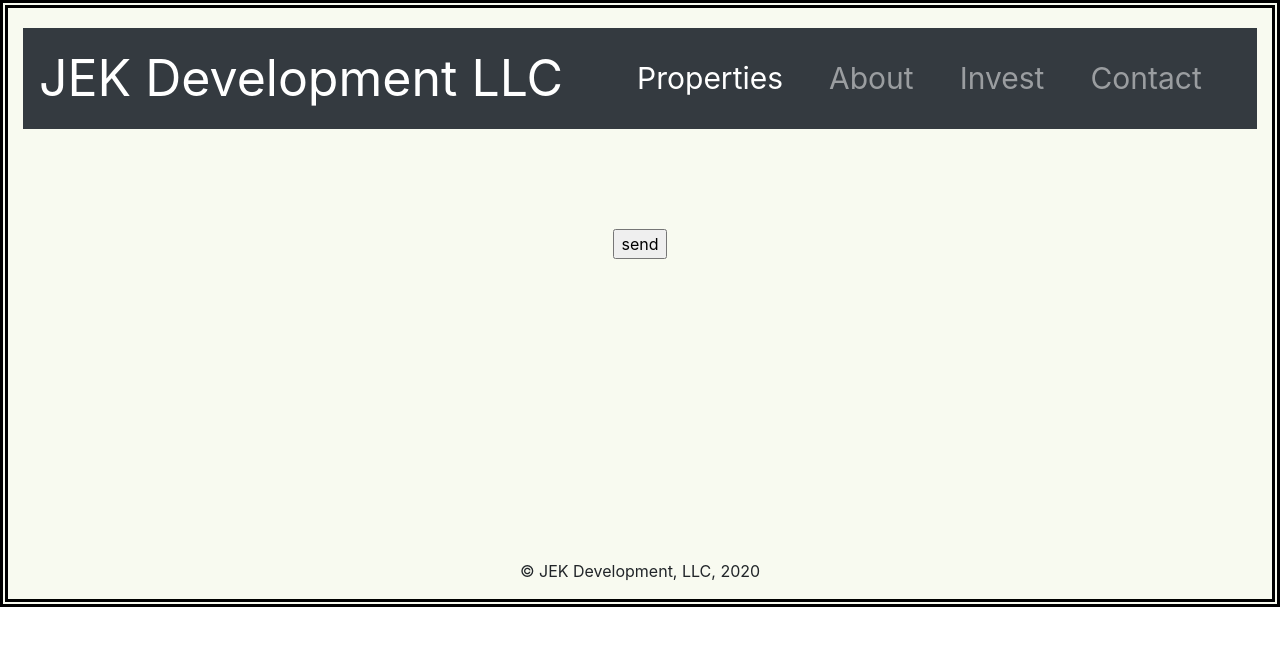
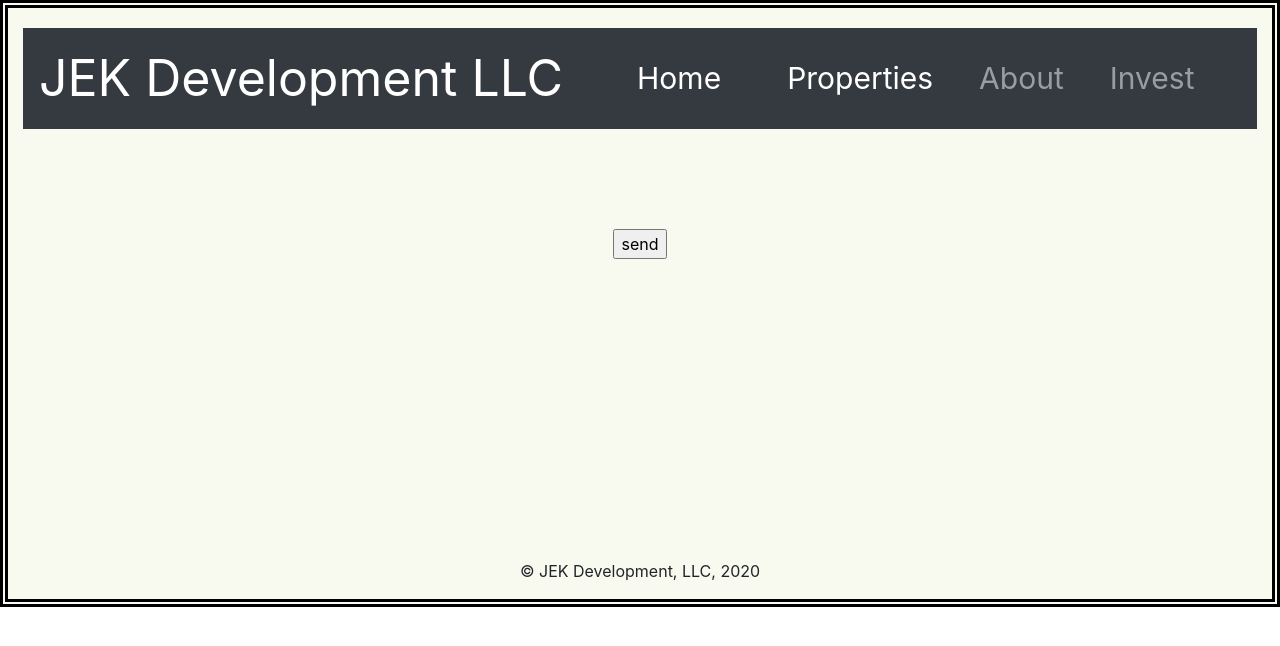
Before and after one commit to ewnike/JEK_Housing, a Django app: page /contact in a window 1280 px wide. Shown: the top 646 px of the page. Run offline with Django 3.2, Linux system fonts and the light colour scheme; parts of the project's set-up code (start-up, migrations or seed data) failed here and were passed over; some libraries are stand-ins or nearby versions.

Commit message:
corrected page titles in navbar

```diff
--- a/apps/housing/templates/housing/contact.html
+++ b/apps/housing/templates/housing/contact.html
@@ -29,10 +29,11 @@ $(document).ready(function(){
               </button>
               <div class="collapse navbar-collapse" id="navbarNavAltMarkup">
               <div class="navbar-nav">
+                <a class="nav-item nav-link active"style= "font-size: 30px; margin-left: 50px;" href="{% url 'housing:index' %}">Home <span class="sr-only">(current)</span></a>
                 <a class="nav-item nav-link active"style= "font-size: 30px; margin-left: 50px;" href="{% url 'housing:property_list' %}">Properties <span class="sr-only">(current)</span></a>
                 <a class="nav-item nav-link"style= "font-size: 30px;margin-left: 30px;" href="{% url 'housing:about_us' %}">About</a>
                 <a class="nav-item nav-link" style= "font-size: 30px;margin-left: 30px;"href="{% url 'housing:invest' %}">Invest</a>
-                <a class="nav-item nav-link" style= "font-size: 30px;margin-left: 30px;"href="{% url 'housing:contact' %}">Contact</a>
+                <!--<a class="nav-item nav-link" style= "font-size: 30px;margin-left: 30px;"href="{% url 'housing:contact' %}">Contact</a>-->
               </div>
             </div>
          </nav>
```
